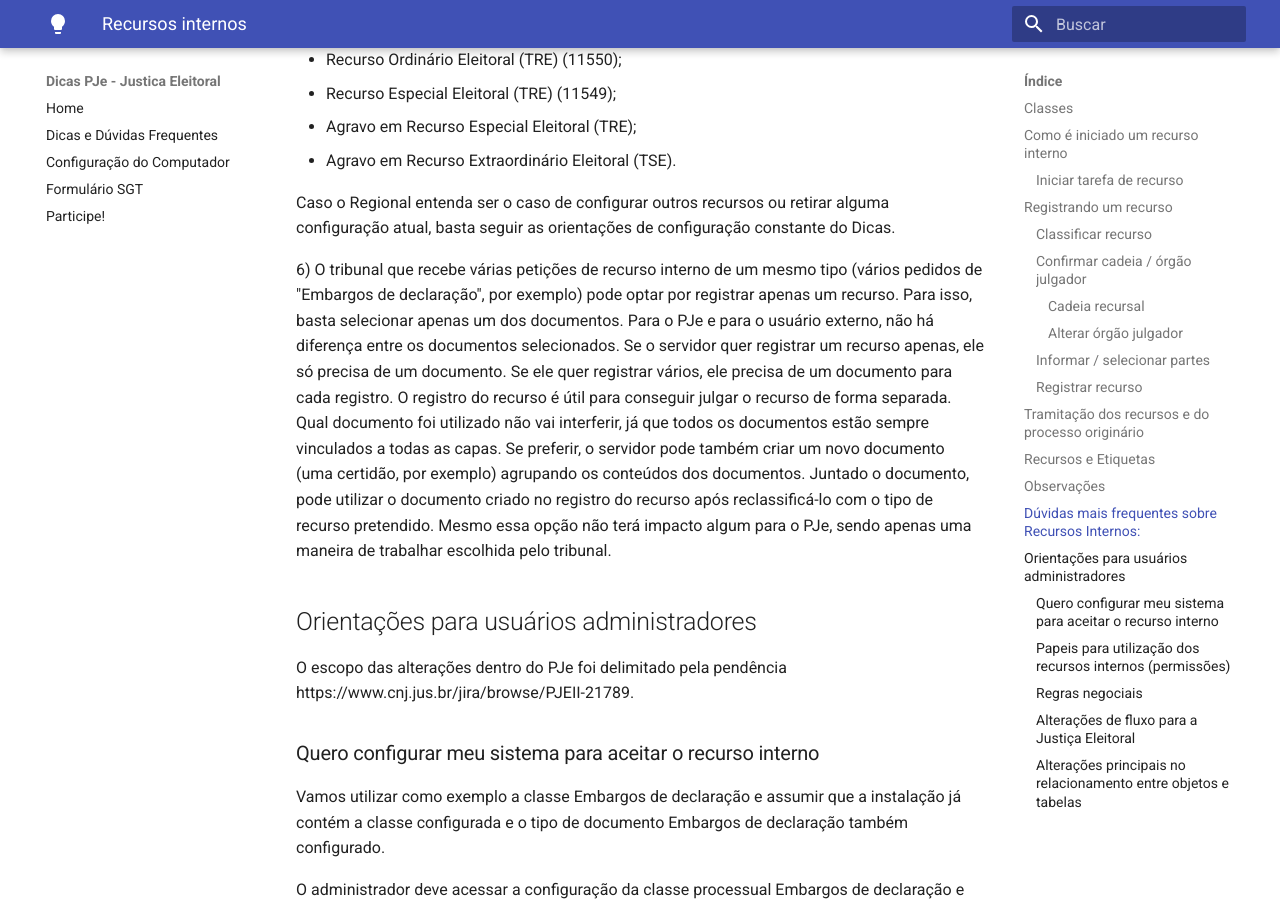
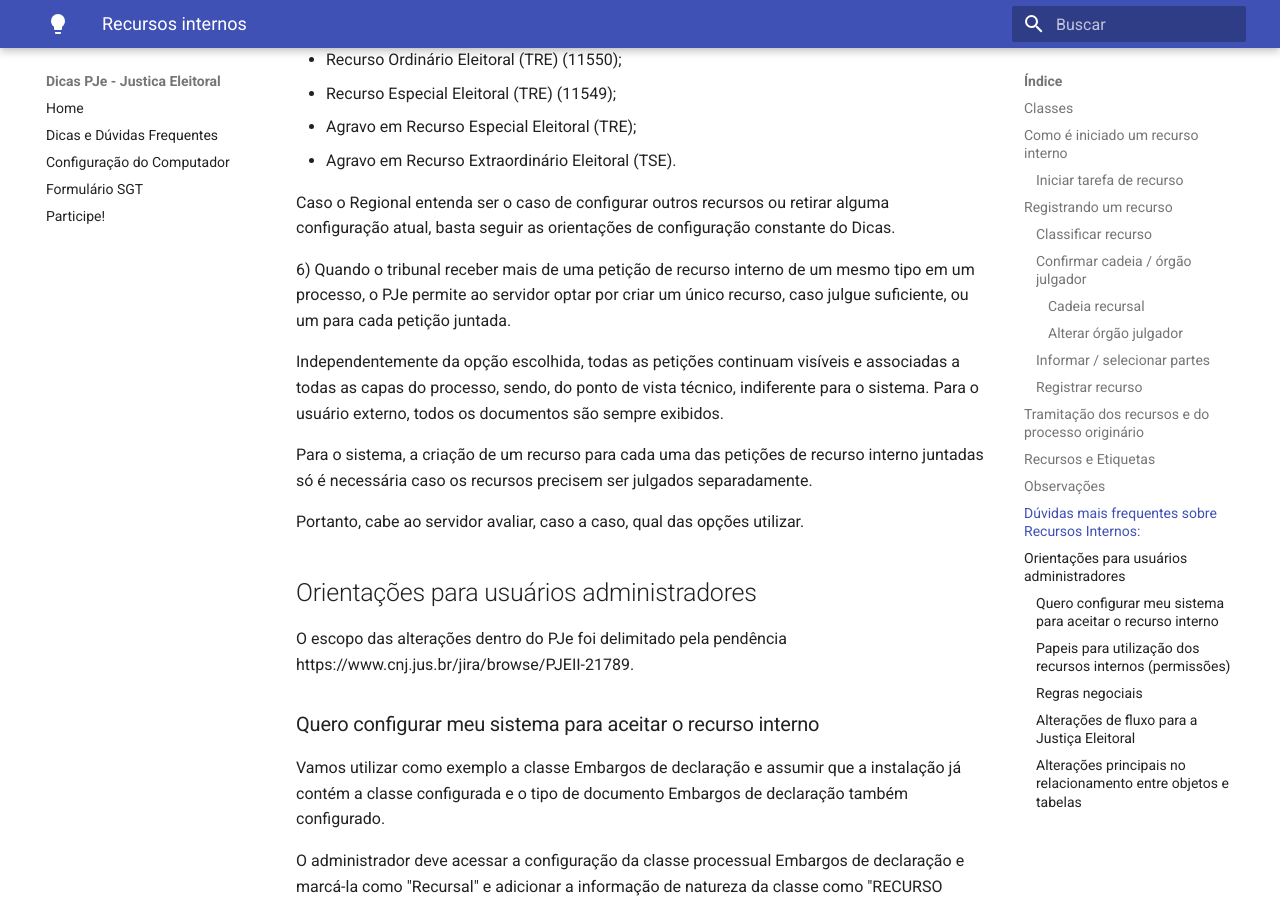
Before and after one commit to PJeJE/dicas_versao_1, an MkDocs documentation site: the page built from docs/recursos.md, in a window 1280 px wide and 900 px high, scrolled down 18892 px. Built offline with MkDocs 1.6.1 and Material for MkDocs 9.7.7, drawn with Linux system fonts in a browser that asks for light colours; nearby versions of some CDN libraries.

Commit message:
Update recursos.md

```diff
--- a/docs/recursos.md
+++ b/docs/recursos.md
@@ -249,8 +249,13 @@ A solução para os autos suplementares é outra e está em fase de testes e reg
 
 Caso o Regional entenda ser o caso de configurar outros recursos ou retirar alguma configuração atual, basta seguir as orientações de configuração constante do Dicas.
 
-6) O tribunal que recebe várias petições de recurso interno de um mesmo tipo (vários pedidos de "Embargos de declaração", por exemplo) pode optar por registrar apenas um recurso. Para isso, basta selecionar apenas um dos documentos. Para o PJe e para o usuário externo, não há diferença entre os documentos selecionados. Se o servidor quer registrar um recurso apenas, ele só precisa de um documento. Se ele quer registrar vários, ele precisa de um documento para cada registro. O registro do recurso é útil para conseguir julgar o recurso de forma separada. Qual documento foi utilizado não vai interferir, já que todos os documentos estão sempre vinculados a todas as capas. Se preferir, o servidor pode também criar um novo documento (uma certidão, por exemplo) agrupando os conteúdos dos documentos. Juntado o documento, pode utilizar o documento criado no registro do recurso após reclassificá-lo com o tipo de recurso pretendido. Mesmo essa opção não terá impacto algum para o PJe, sendo apenas uma maneira de trabalhar escolhida pelo tribunal.
+6) Quando o tribunal receber mais de uma petição de recurso interno de um mesmo tipo em um processo, o PJe permite ao servidor optar por criar um único recurso, caso julgue suficiente, ou um para cada petição juntada.
 
+Independentemente da opção escolhida, todas as petições continuam visíveis e associadas a todas as capas do processo, sendo, do ponto de vista técnico, indiferente para o sistema. Para o usuário externo, todos os documentos são sempre exibidos.
+
+Para o sistema, a criação de um recurso para cada uma das petições de recurso interno juntadas só é necessária caso os recursos precisem ser julgados separadamente.
+
+Portanto, cabe ao servidor avaliar, caso a caso, qual das opções utilizar.
 
 ## Orientações para usuários administradores
 
```
